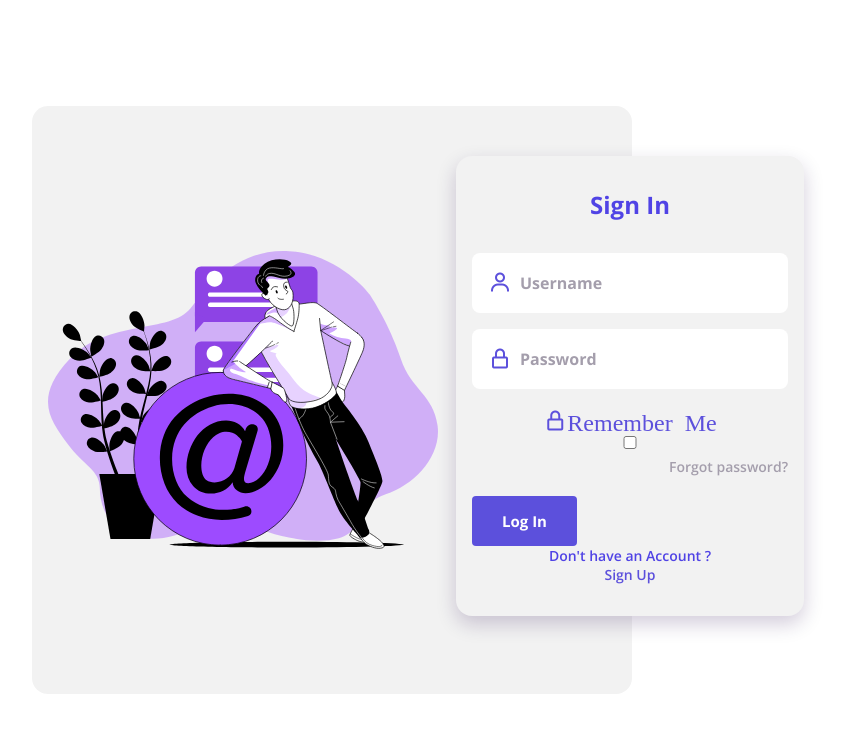
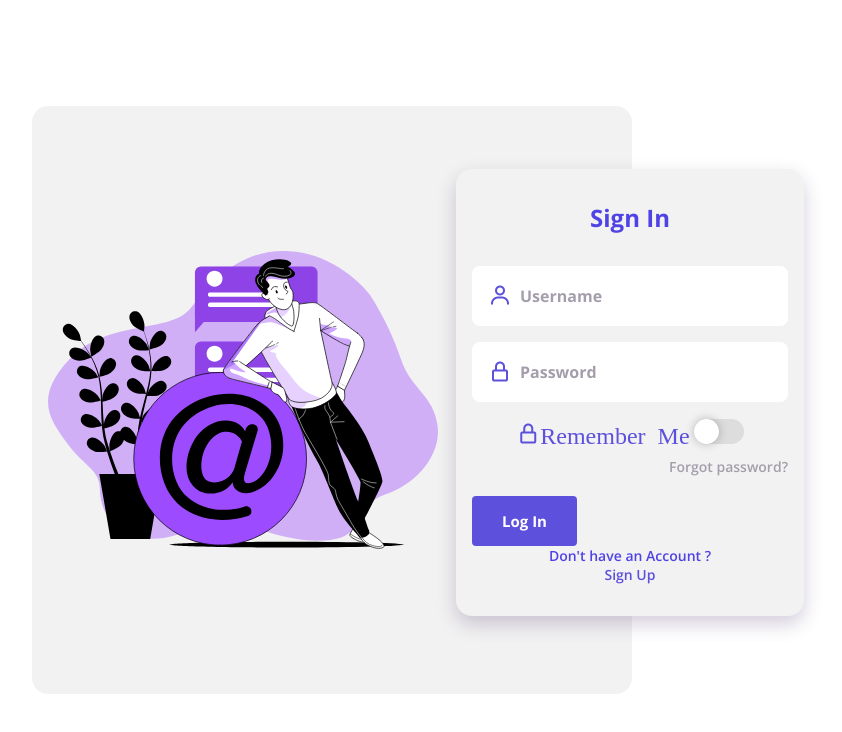
Before and after one commit to Rotimi1234/hackify, a plain HTML site: page login.html in a window 1280 px wide. Shown: the whole page, without its empty margins (214-1056 px from the left). Drawn offline with nearby package versions, Linux system fonts and the light colour scheme.

Commit message:
Add files via upload

```diff
--- a/assets/css/login.css
+++ b/assets/css/login.css
@@ -122,19 +122,8 @@ img{
   color: var(--first-color);
 }
 
-.login__input{
-  border: none;
-  outline: none;
-  font-size: var(--normal-font-size);
-  font-weight: 700;
-  color: var(--first-color-dark);
-}
 
-.login__input::placeholder{
-  font-size: var(--normal-font-size);
-  font-family: var(--body-font);
-  color: var(--first-color-light);
-}
+
 
 .login__forgot{
   display: block;
@@ -239,3 +228,47 @@ img{
     bottom: -5.5rem;
   }
 }
+
+.login__input{
+  display: none;
+ }
+
+.tog {
+  --width: 50px;
+  --height: calc(var(--width) / 2);
+  --border-radius: calc(var(--height) / 2);
+
+  display: inline-block;
+  cursor: pointer;
+}
+
+
+.toggle__fill {
+  position: relative;
+  width: var(--width);
+  height: var(--height);
+  border-radius: var(--border-radius);
+  background: #dddddd;
+  transition: background 0.2s;
+}
+
+.logi__input:checked ~ .toggle__fill {
+  background: #009578;
+}
+
+.toggle__fill::after {
+  content: "";
+  position: absolute;
+  top: 0;
+  left: 0;
+  height: var(--height);
+  width: var(--height);
+  background: #ffffff;
+  box-shadow: 0 0 10px rgba(0, 0, 0, 0.25);
+  border-radius: var(--border-radius);
+  transition: transform 0.2s;
+}
+
+.logi__input:checked ~ .toggle__fill::after {
+  transform: translateX(var(--height));
+}
--- a/assets/css/style.css
+++ b/assets/css/style.css
@@ -201,7 +201,7 @@
   \*-----------------------------------*/
 
   .header {
-    position: fixed;
+    position: absolute;
     top: 0;
     left: 0;
     width: 100%;
@@ -710,9 +710,9 @@
    * responsive for larger than 300px screen
    */
 
-   @media (min-width: 300px) {
-    .menu-toggle-btn{
-    margin-right: 40px
+   @media (max-width: 300px) {
+    .header{
+      width: 379px;
    }
 
 
--- a/assets/css/styles.css
+++ b/assets/css/styles.css
@@ -239,3 +239,48 @@ img{
     bottom: -5.5rem;
   }
 }
+
+
+.logi__input{
+  display: none;
+ }
+
+.tog {
+  --width: 50px;
+  --height: calc(var(--width) / 2);
+  --border-radius: calc(var(--height) / 2);
+
+  display: inline-block;
+  cursor: pointer;
+}
+
+
+.toggle__fill {
+  position: relative;
+  width: var(--width);
+  height: var(--height);
+  border-radius: var(--border-radius);
+  background: #dddddd;
+  transition: background 0.2s;
+}
+
+.logi__input:checked ~ .toggle__fill {
+  background: hsl(245, 67%, 59%);
+}
+
+.toggle__fill::after {
+  content: "";
+  position: absolute;
+  top: 0;
+  left: 0;
+  height: var(--height);
+  width: var(--height);
+  background: #ffffff;
+  box-shadow: 0 0 10px rgba(0, 0, 0, 0.25);
+  border-radius: var(--border-radius);
+  transition: transform 0.2s;
+}
+
+.logi__input:checked ~ .toggle__fill::after {
+  transform: translateX(var(--height));
+}
```
